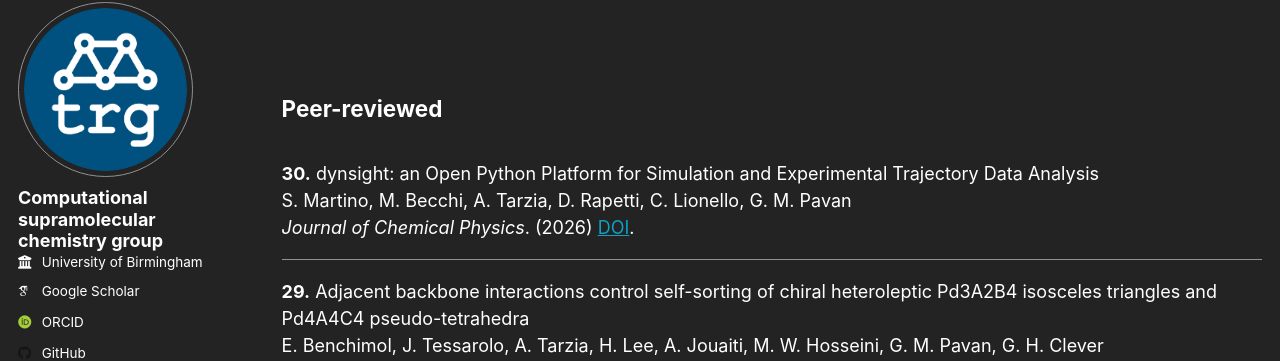
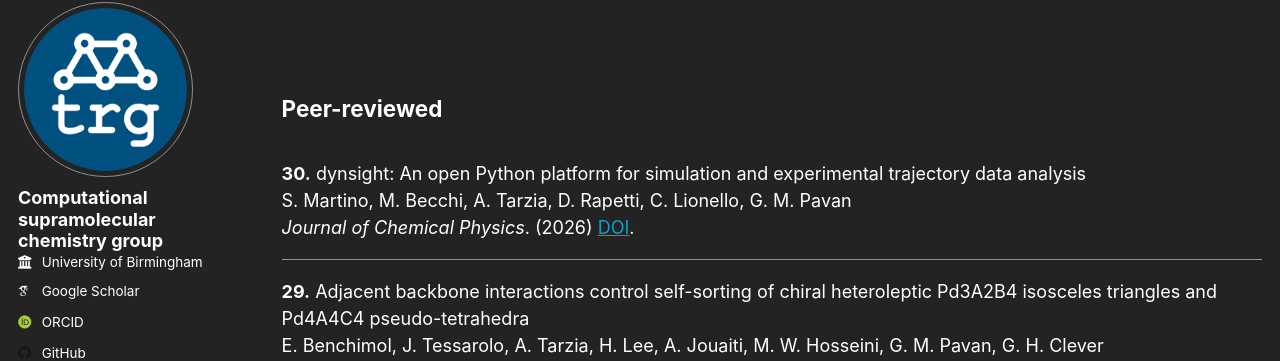
Before and after one commit to TarziaResearchGroup/TarziaResearchGroup.github.io, a Jekyll site: the page built from _pages/publications.html, in a window 1280 px wide and 900 px high, scrolled down 550 px. Shown: the part 97-458 px from the top of the window. Built offline with Jekyll 4.4.1, drawn with Linux system fonts in a browser that asks for light colours; some web fonts are replaced; a script that is not in the unit is left out.

```diff
--- a/_data/publications.yml
+++ b/_data/publications.yml
@@ -1,4 +1,4 @@
-- title: "dynsight: an Open Python Platform for Simulation and Experimental Trajectory Data Analysis"
+- title: "dynsight: An open Python platform for simulation and experimental trajectory data analysis"
   authors: S. Martino, M. Becchi, A. Tarzia, D. Rapetti, C. Lionello, G. M. Pavan
   journal: Journal of Chemical Physics
   date: 2026
```
